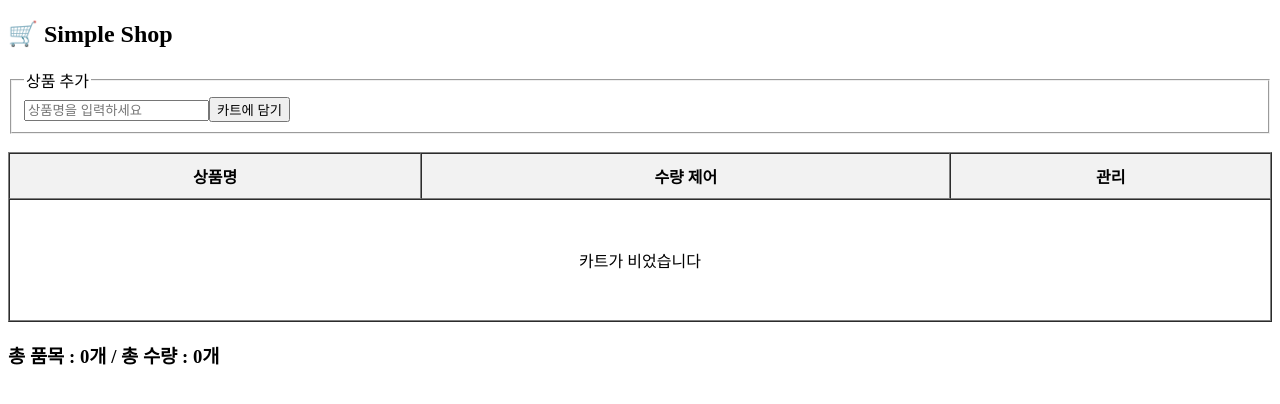
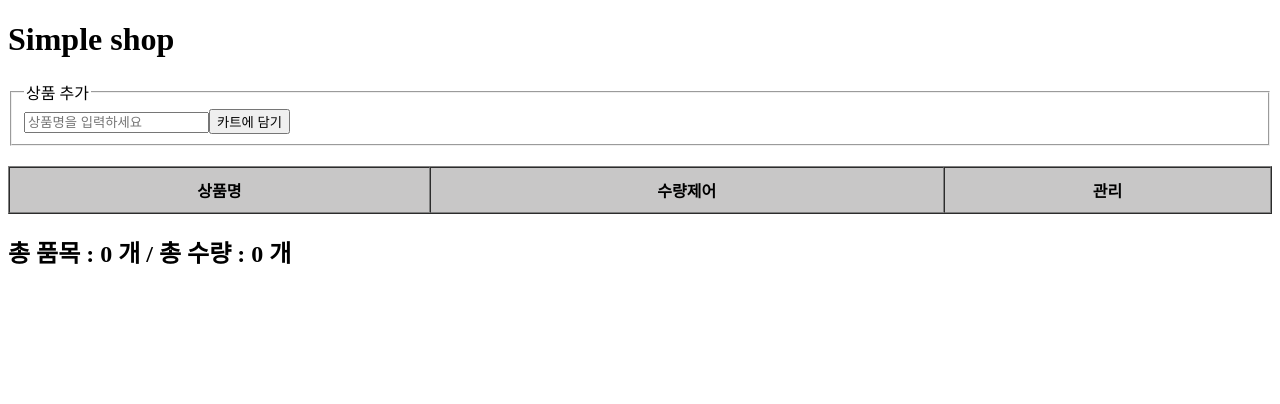
Before and after one commit to haneulgim95-hub/lecture-02-cart, a React (Vite) app: page / in a window 1280 px wide. Shown: the top 404 px of the page. Built offline with nearby package versions, Linux system fonts and the light colour scheme.

Commit message:
장바구니앱 개인연습2

```diff
--- a/src/App.jsx
+++ b/src/App.jsx
@@ -1,7 +1,7 @@
 import { useState } from "react";
 
 function App() {
-    const [name, setName] = useState(""); // input 관리용 state
+    const [name, setName] = useState("");
     const [cart, setCart] = useState([]);
 
     const onAdd = e => {
@@ -9,105 +9,88 @@ function App() {
 
         if (name === "") return;
 
-        // 중복된 상품명이 들어올 경우, 재등록을 막고 기존 상품에 +1만 해주는 기능
-        // 1. 중복된 상품이 있는지 검사 => find + 나중에 quantity도 수정 => index를 알아야 함 => findIndex()
-        const existIndex = cart.findIndex((value) => { return value.name === name});
-        // existIndex => 값이 없으면 -1, 값이 있으면  0, 1, 2, 3, .....
+        const existIndex = cart.findIndex(value => value.name === name);
         if (existIndex > -1) {
-            // 장바구니에 이미 있다(중복된 상품이 있다) => 새로운 상품을 추가할게 아니라, 이미 기존에 있는 아이템에 +1
             onUpdateCount(existIndex, 1);
         } else {
             setCart([...cart, { name: name, quantity: 1 }]);
+            setName("");
         }
-        setName("");
-    };
+    }
 
-    const onChange = e => {
-        setName(e.target.value);
-    };
+    const onChange = e => setName(e.target.value);
 
-    const onUpdateCount = (index, number) => {
-        // 1가지 기능을 하는 함수를 만드는건데,
-        // '1을 더하는' 함수가 아니라, '수량을 변경하는' 함수를 만든 것
-        // 얼마를 바꿀 것인가는 함수를 실행할 때 매개변수를 통해 제어함
-
-        // 계산은 위에서
+    const onUpdateCount = (index, num) => {
         const newCart = [...cart];
-        const nextCount = newCart[index].quantity + number;
+        const nextCount = newCart[index].quantity + num;
         if (nextCount > 0) {
-            // 저장은 if문 안에서
             newCart[index].quantity = nextCount;
             setCart(newCart);
         }
+    }
+
+    const onRemove = (index) => {
+        setCart(cart.filter((v, i) => i !== index));
     };
-
-    const totalCount = cart.reduce((acc, value) => {
-        return acc + value.quantity;
-    }, 0);
 
     return (
         <div>
-            <h2>🛒 Simple Shop</h2>
-            <fieldset>
+            <h1>Simple shop</h1>
+            <fieldset style={{ marginBottom: "20px" }}>
                 <legend>상품 추가</legend>
-                <form onSubmit={onAdd}>
-                    <input placeholder={"상품명을 입력하세요"} onChange={onChange} value={name} />
+                <form
+                    onSubmit={onAdd}>
+                    <input
+                        value={name}
+                        placeholder={"상품명을 입력하세요"}
+                        onChange={onChange}
+                    />
                     <button type={"submit"}>카트에 담기</button>
                 </form>
             </fieldset>
-            <br />
-            {/*
-                react에서 inline 형식으로 스타일을 적용하는 방법은
-                style={} 속성을 동일하게 이용함.
-                단! 이 안에 들어가는 값은 "객체"로 작성함
-                css : background-color => backgroundColor (객체안에서 키값은 띄어쓰기도 안되고 -도 쓸수 없기 때문에..)
-            */}
-            <table border={1} cellPadding={10} cellSpacing={0} style={{ width: "100%" }}>
+
+            <table style={{ width: "100%" }} border={1} cellPadding={10} cellSpacing={0}>
                 <thead>
-                    <tr style={{ backgroundColor: "#f2f2f2" }}>
+                    <tr
+                        border={1}
+                        cellPadding={10}
+                        cellSpacing={0}
+                        style={{ backgroundColor: "#c8c7c7"}}>
                         <th>상품명</th>
-                        <th>수량 제어</th>
+                        <th>수량제어</th>
                         <th>관리</th>
                     </tr>
                 </thead>
                 <tbody>
-                    {cart.length === 0 && (
-                        <tr>
-                            <td colSpan={3} style={{ textAlign: "center", height: "100px" }}>
-                                카트가 비었습니다
-                            </td>
-                        </tr>
-                    )}
-                    {cart.map((value, index) => {
-                        return (
-                            <tr key={index}>
+                    {cart.map((value, index) => (
+                        <tr key={index} style={{textAlign: "center"}}>
                             <td>{value.name}</td>
                             <td>
-                                    <button onClick={() => onUpdateCount(index, -1)}>-</button>
+                                <button
+                                    onClick={() => onUpdateCount(index, -1)}>
+                                    -
+                                </button>
                                 {value.quantity}
-                                    <button onClick={() => onUpdateCount(index, +1)}>+</button>
+                                <button
+                                    onClick={() => onUpdateCount(index, 1)}>
+                                    +
+                                </button>
                             </td>
                             <td>
                                 <button
-                                        style={{ cursor: "pointer" }}
-                                        onClick={() => {
-                                            setCart(
-                                                cart.filter((v, i) => {
-                                                    return i !== index;
-                                                }),
-                                            );
-                                        }}>
+                                    onClick={() => onRemove(index)}>
                                     삭제
                                 </button>
                             </td>
                         </tr>
-                        );
-                    })}
+                    ))}
                 </tbody>
+
             </table>
-            <h3>
-                총 품목 : {cart.length}개 / 총 수량 : {totalCount}개
-            </h3>
+                <h2>
+                    총 품목 : {cart.length} 개 / 총 수량 :{" "}
+                    {cart.reduce((acc, value) => acc + value.quantity, 0)} 개
+                </h2>
         </div>
     );
 }
```
Lines whose indentation alone changed are shown as unchanged.
